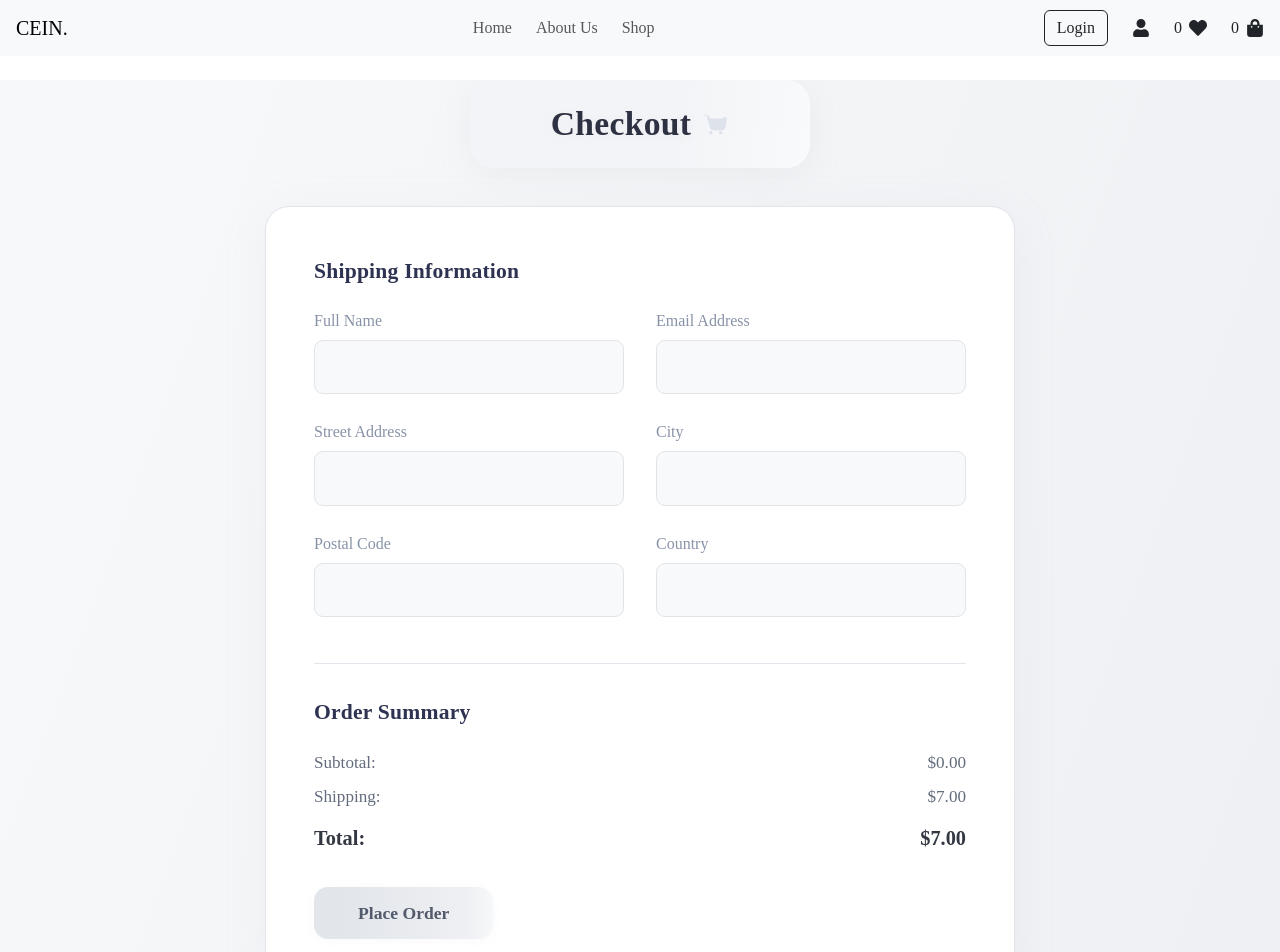
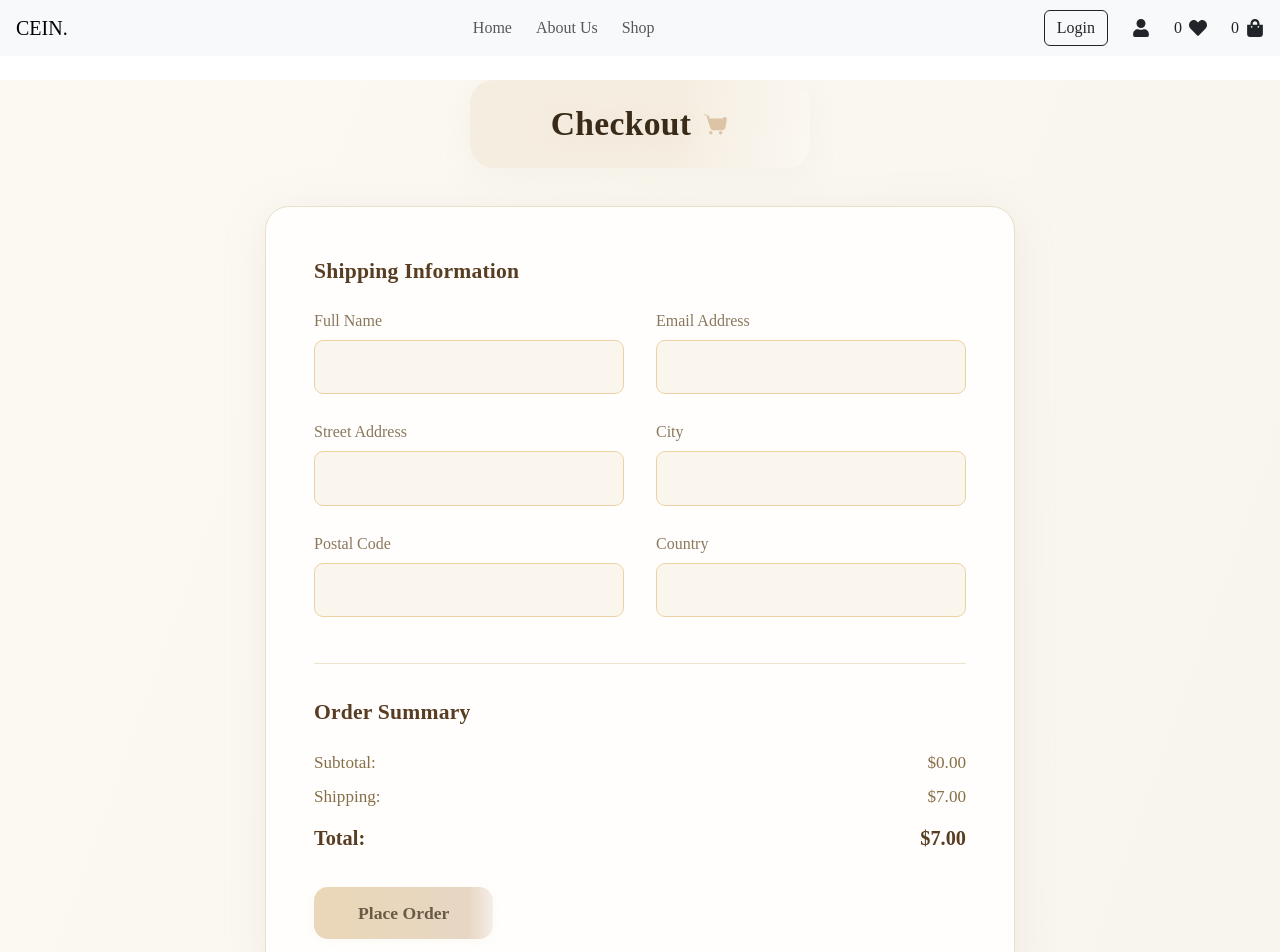
Before and after one commit to Abdelrhman745/Ecommerce-app-, a React (Vite) app: page /checkout in a window 1280 px wide. Shown: the top 952 px of the page. Built offline with nearby package versions, Linux system fonts and the light colour scheme.

Commit message:
Update Checkout

```diff
--- a/src/Pages/Checkout/CheckoutPage.tsx
+++ b/src/Pages/Checkout/CheckoutPage.tsx
@@ -6,7 +6,7 @@ import { RootState } from "../../Redux/Store";
 const CenterContainer = styled.div`
   min-height: 100vh;
   width: 100%;
-  background: linear-gradient(110deg, #f7f8fa 12%, #eef0f3 98%);
+  background: linear-gradient(110deg, #fcf9f3 12%, #f8f5ee 98%);
   display: flex;
   flex-direction: column;
   justify-content: center;
@@ -20,8 +20,8 @@ const HeadingBg = styled.div`
   align-items: center;
   min-width: 340px;
   margin-bottom: 38px;
-  background: linear-gradient(98deg, #f3f4f7 60%, #f9fafb 100%);
-  box-shadow: 0 6px 34px 0 rgba(180, 183, 189, 0.15);
+  background: linear-gradient(98deg, #f5ede0 60%, #fbf8f2 100%);
+  box-shadow: 0 6px 34px 0 rgba(210, 200, 170, 0.15);
   border-radius: 24px;
   padding: 24px 58px;
   align-self: center;
@@ -31,10 +31,10 @@ const CheckoutHeading = styled.h1`
   font-family: "Playfair Display", serif;
   font-size: 2.1rem;
   font-weight: 600;
-  color: #2e3142;
+  color: #392b17;
   margin: 0;
   letter-spacing: 0.01em;
-  text-shadow: 0 2px 12px #e9ebf18c;
+  text-shadow: 0 2px 12px #efe7da8c;
   display: flex;
   align-items: center;
   gap: 10px;
@@ -44,10 +44,10 @@ const CheckoutCard = styled.div`
   width: 100%;
   max-width: 750px;
   align-self: center;
-  background: #fff;
+  background: #fffefc;
   border-radius: 24px;
-  border: 1.7px solid #e2e4e8;
-  box-shadow: 0 8px 45px 0 rgba(177, 180, 189, 0.11);
+  border: 1.7px solid #eadfc7;
+  box-shadow: 0 8px 45px 0 rgba(181, 164, 140, 0.14);
   padding: 48px 48px 38px 48px;
   display: flex;
   flex-direction: column;
@@ -60,7 +60,7 @@ const SectionTitle = styled.h2`
   font-family: "Playfair Display", serif;
   font-size: 1.35rem;
   font-weight: 600;
-  color: #2d3351;
+  color: #583d22;
   margin-bottom: 24px;
   margin-top: 4px;
   letter-spacing: 0.01em;
@@ -80,7 +80,7 @@ const FormRow = styled.div`
 
 const Label = styled.label`
   font-size: 1rem;
-  color: #8892a7;
+  color: #8a785d;
   margin-bottom: 7px;
   font-weight: 500;
   display: block;
@@ -89,29 +89,29 @@ const Label = styled.label`
 const Input = styled.input`
   width: 100%;
   padding: 14px 15px;
-  border: 1.3px solid #e2e4e8;
+  border: 1.3px solid #eed2a4;
   border-radius: 9px;
   font-size: 1.01rem;
-  background: #f8f9fb;
-  color: #3a4159;
+  background: #fbf6ed;
+  color: #47372a;
   margin-bottom: 4px;
   font-family: inherit;
   &:focus {
-    border: 1.6px solid #bdc6db;
+    border: 1.6px solid #e9b87e;
     outline: none;
-    background: #f1f3f8;
+    background: #f9f1e2;
   }
 `;
 
 const OrderSummary = styled.div`
-  border-top: 1.6px solid #e1e5ec;
+  border-top: 1.6px solid #ede3ce;
   margin-top: 42px;
   padding-top: 32px;
 `;
 
 const SummaryRow = styled.div`
   font-size: 1.07rem;
-  color: #636c7d;
+  color: #866f48;
   display: flex;
   justify-content: space-between;
   margin-bottom: 8px;
@@ -121,14 +121,14 @@ const TotalRow = styled.div`
   font-size: 1.27rem;
   padding-top: 6px;
   font-weight: 700;
-  color: #323741;
+  color: #583d22;
   display: flex;
   justify-content: space-between;
 `;
 
 const Button = styled.button`
-  background: linear-gradient(90deg, #e2e5ea 15%, #eef0f3 86%, #f7f8fa 100%);
-  color: #525a6b;
+  background: linear-gradient(90deg, #ead7b9 15%, #e7d6c3 86%, #f6eee8 100%);
+  color: #695c46;
   border: none;
   padding: 13px 44px;
   border-radius: 14px;
@@ -136,14 +136,14 @@ const Button = styled.button`
   font-size: 1.1rem;
   font-family: inherit;
   font-weight: 600;
-  box-shadow: 0 2px 12px 0 rgba(210, 214, 221, 0.12);
+  box-shadow: 0 2px 12px 0 rgba(222, 210, 190, 0.12);
   transition: background 0.16s, color 0.13s, box-shadow 0.15s;
   margin-top: 33px;
   align-self: flex-end;
   &:hover {
-    background: linear-gradient(88deg, #e4e7ee 5%, #eaeff2 96%);
-    color: #2c2e39;
-    box-shadow: 0 8px 32px #e8eaf2;
+    background: linear-gradient(88deg, #eaddc6 5%, #e6cead 96%);
+    color: #3d2d15;
+    box-shadow: 0 8px 32px #e8dac6;
   }
 `;
 
@@ -163,7 +163,7 @@ const CheckoutPage: React.FC = () => {
       <HeadingBg>
         <CheckoutHeading>
           Checkout
-          <svg width="28" height="28" fill="#dde2eb" viewBox="0 0 20 20">
+          <svg width="28" height="28" fill="#ddc4a6" viewBox="0 0 20 20">
             <path
               d="M2.5 3h1.12l.34 1.2 2.7 8.79a2 2 0 0 0 1.9 1.42h6.86a2 2 0 0 0 1.952-1.684l1.02-5.54A1 1 0 0 0 15.56 6H6.21l-.56-2H2.5z
               M7 17.5A1.25 1.25 0 1 0 7 15a1.25 1.25 0 0 0 0 2.5zm7 0A1.25 1.25 0 1 0 14 15a1.25 1.25 0 0 0 0 2.5z"
```
